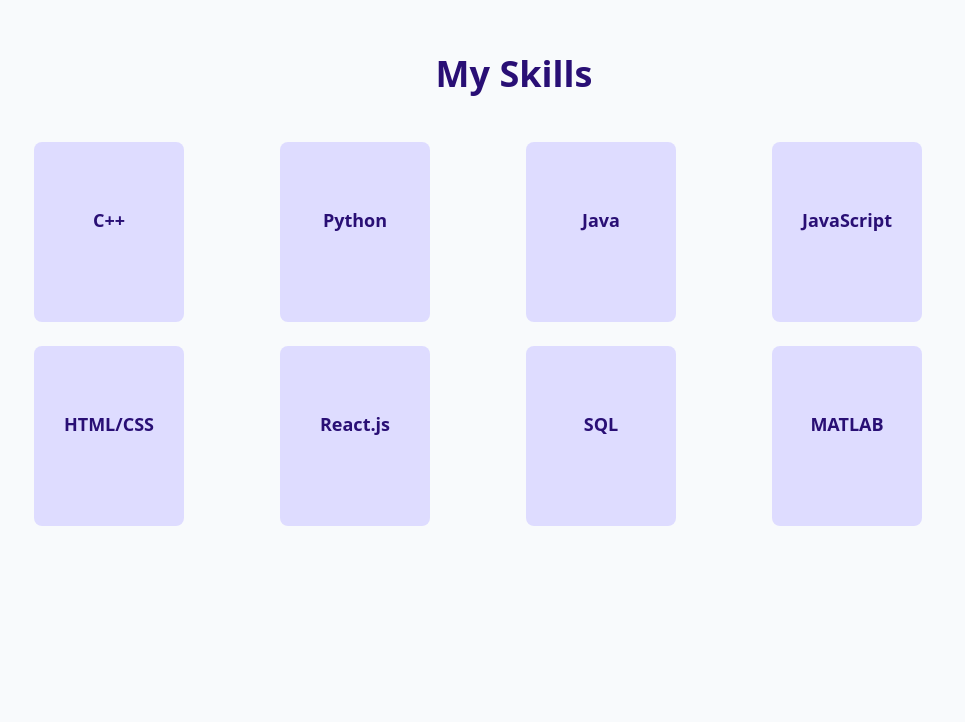
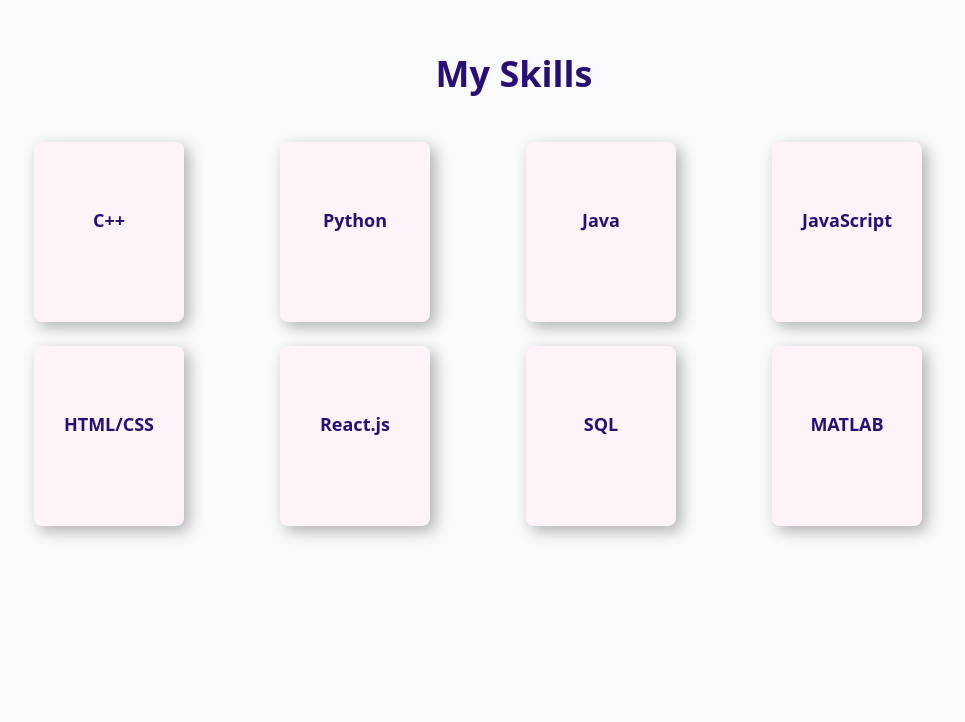
Before and after one commit to sophiadadla/PersonalWebsite, a React (Vite) app: page / in a window 1280 px wide. Shown: the part 2054-2776 px from the top of the page, without its empty margins (126-1091 px from the left). Built offline with nearby package versions, Linux system fonts and the light colour scheme.

Commit message:
fadein effect

```diff
--- a/src/components/AboutSection.jsx
+++ b/src/components/AboutSection.jsx
@@ -6,12 +6,11 @@
 import L from 'leaflet';
 
 export const AboutSection = () => {
-  const myLocation = [28.7499, -81.3323]; // Lake Mary, Florida, United States
+  const myLocation = [28.7499, -81.3323];
   const defaultZoom = 7;
 
-  const ufLocation = [29.6483, -82.3486]; // Latitude, Longitude for UF
+  const ufLocation = [29.6483, -82.3486];
 
-  // State for current time and timezone
   const [currentTime, setCurrentTime] = useState('');
   const [timezoneName, setTimezoneName] = useState('');
 
@@ -19,38 +18,29 @@
     const updateTime = () => {
       const now = new Date();
 
-      // Options for formatting time with timezone name
       const timeOptions = {
         hour: '2-digit',
         minute: '2-digit',
         second: '2-digit',
-        hour12: true, // Use 12-hour format with AM/PM
+        hour12: true,
       };
 
-      // Get the formatted time string
       const formattedTime = now.toLocaleTimeString('en-US', timeOptions);
       setCurrentTime(formattedTime);
 
-      // Extract timezone name from the formatted string (more robust)
-      // Note: This tries to get the *local* machine's timezone name, which should match
-      // if the user's computer is set to the correct timezone for Lake Mary.
       const tz = Intl.DateTimeFormat('en-US', { timeZoneName: 'short' }).formatToParts(now)
                   .find(part => part.type === 'timeZoneName');
       setTimezoneName(tz ? tz.value : '');
     };
 
-    // Update time immediately on component mount
     updateTime();
 
-    // Set up interval to update time every second
     const intervalId = setInterval(updateTime, 1000);
 
-    // Clean up interval on component unmount
     return () => clearInterval(intervalId);
   }, []);
 
 
-  // Define the custom pulsating circle icon using L.divIcon
   const pulsatingCircleIcon = L.divIcon({
     className: 'pulsating-circle-marker',
     iconSize: [20, 20],
--- /dev/null
+++ b/src/components/FadeIn.jsx
@@ -0,0 +1,68 @@
+import { useEffect, useRef, useState } from "react";
+
+const clsx = (...args) => {
+  let classNames = '';
+  for (const arg of args) {
+    if (typeof arg === 'string' && arg) {
+      classNames += (classNames ? ' ' : '') + arg;
+    } else if (typeof arg === 'object' && arg !== null) {
+      for (const key in arg) {
+        if (Object.prototype.hasOwnProperty.call(arg, key) && arg[key]) {
+          classNames += (classNames ? ' ' : '') + key;
+        }
+      }
+    }
+  }
+  return classNames;
+};
+
+
+export const FadeIn = ({
+  children,
+  duration = 0,
+  className,
+}) => {
+  const [isVisible, setIsVisible] = useState(false);
+  const elementRef = useRef(null);
+
+  useEffect(() => {
+    const observer = new IntersectionObserver(
+      ([entry]) => {
+        if (entry.isIntersecting) {
+          setTimeout(() => {
+            setIsVisible(true);
+          }, duration);
+          observer.unobserve(elementRef.current);
+        }
+      },
+      {
+        threshold: 0.1,
+      }
+    );
+
+    if (elementRef.current) {
+      observer.observe(elementRef.current);
+    }
+
+    return () => {
+      if (elementRef.current) {
+        observer.unobserve(elementRef.current);
+      }
+    };
+  }, [duration]);
+
+  return (
+    <div
+      ref={elementRef}
+      className={clsx(
+        "transition-all duration-700 ease-out",
+        isVisible
+          ? "opacity-100 translate-y-0"
+          : "opacity-0 translate-y-8",
+        className
+      )}
+    >
+      {children}
+    </div>
+  );
+};
--- a/src/components/HeroSection.jsx
+++ b/src/components/HeroSection.jsx
@@ -21,7 +21,7 @@
           </div>
         </div>
         <div className="md:order-1 mt-8 md:mt-0">
-          <img src="personalwebsiteheadshot.png" className="image-style" alt="Sophia's headshot"></img>
+          <img src="personalwebsiteheadshot.png" className="headshot-style" alt="Sophia's headshot"></img>
         </div>
       </div>
     </section>
--- a/src/index.css
+++ b/src/index.css
@@ -57,6 +57,16 @@
 .image-style:hover {
   filter: drop-shadow(0 0 15px #e6afd4);
   transform: scale(1.05);
+}
+
+.headshot-style {
+  width: 500px;
+  transition: transform 0.3s ease;
+}
+
+.headshot-style:hover {
+  filter: drop-shadow(0 0 15px #e6afd4);
+  transform: scale(1.02);
 }
 
 @layer base {
@@ -131,7 +141,7 @@
 
 
 .card {
-  background: #dedcff;
+  background: #fff3fa;
   width: 150px;
   height: 180px;
   transition: transform 0.3s ease;
@@ -139,6 +149,8 @@
   flex-direction: column;
   justify-content: center;
   align-items: center;
+  /* Add a shadow: */
+  box-shadow: 5px 5px 15px rgba(0, 0, 0, 0.3); /* offset-x, offset-y, blur-radius, color */
 }
 
 .card:hover {
--- a/src/pages/home2.jsx
+++ b/src/pages/home2.jsx
@@ -8,6 +8,8 @@
 import { ContactSection } from "../components/ContactSection";
 import { InterestsSection } from "../components/InterestsSection";
 import { ExperiencesSection } from "../components/ExperiencesSection";
+import { FadeIn } from "../components/FadeIn";
+
 
 export const Home = () => {
     return(
@@ -16,13 +18,27 @@
             <Navbar/>
             <ThemeToggle/>
             <main>
+                <FadeIn>
                     <HeroSection/>
+                </FadeIn>
+                <FadeIn>
                     <AboutSection />
+                </FadeIn>
+                <FadeIn>
                     <ExperiencesSection/>
+                </FadeIn>
+                <FadeIn>
                     <SkillsSection />
+                </FadeIn>
+                <FadeIn>
                     <ProjectsSection/>
+                </FadeIn>
+                <FadeIn>
                     <InterestsSection/>
+                </FadeIn>
+                <FadeIn>
                     <ContactSection/>
+                </FadeIn>
             </main>
         </div>
     );
```
Lines whose indentation alone changed are shown as unchanged.
